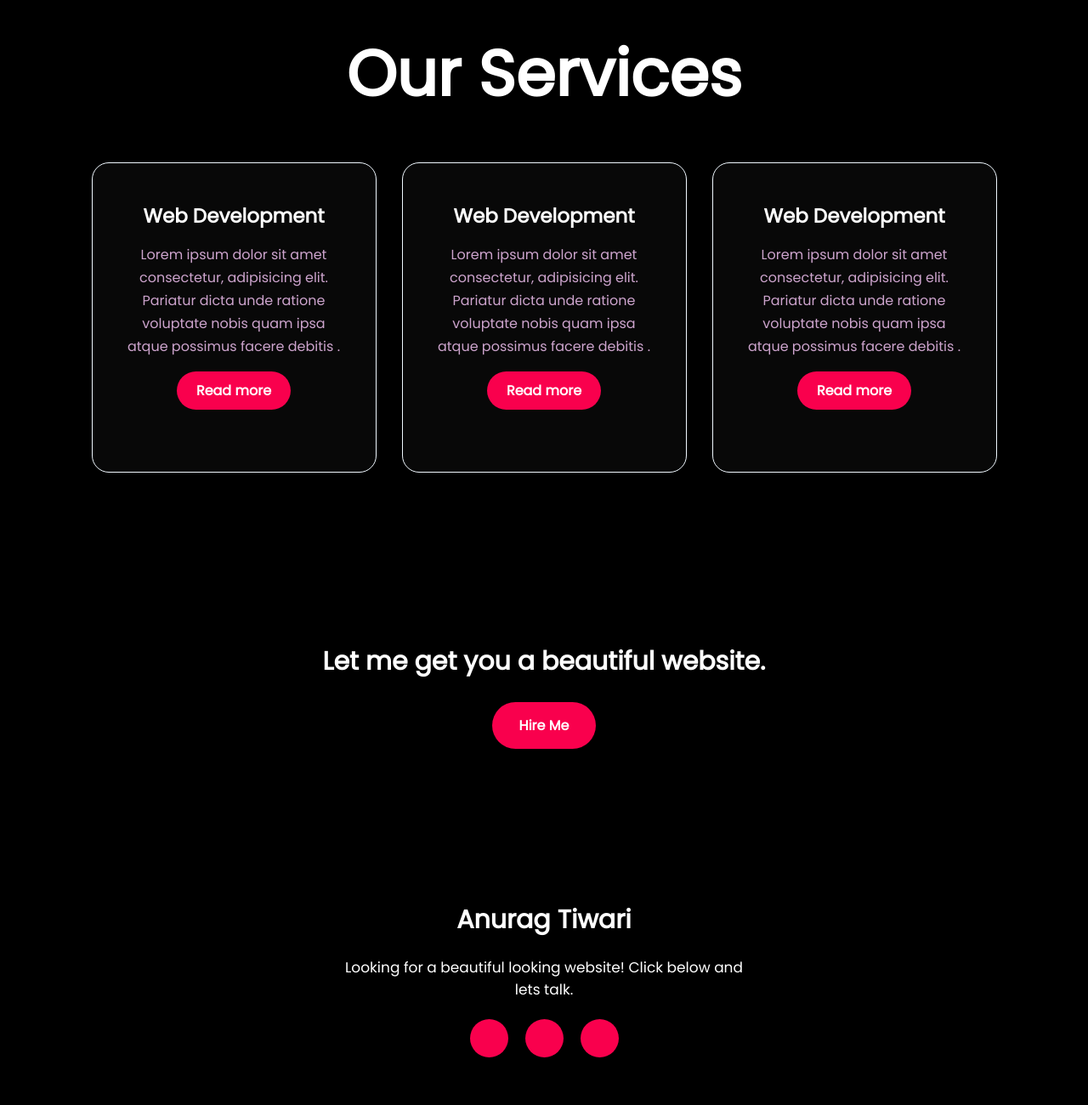
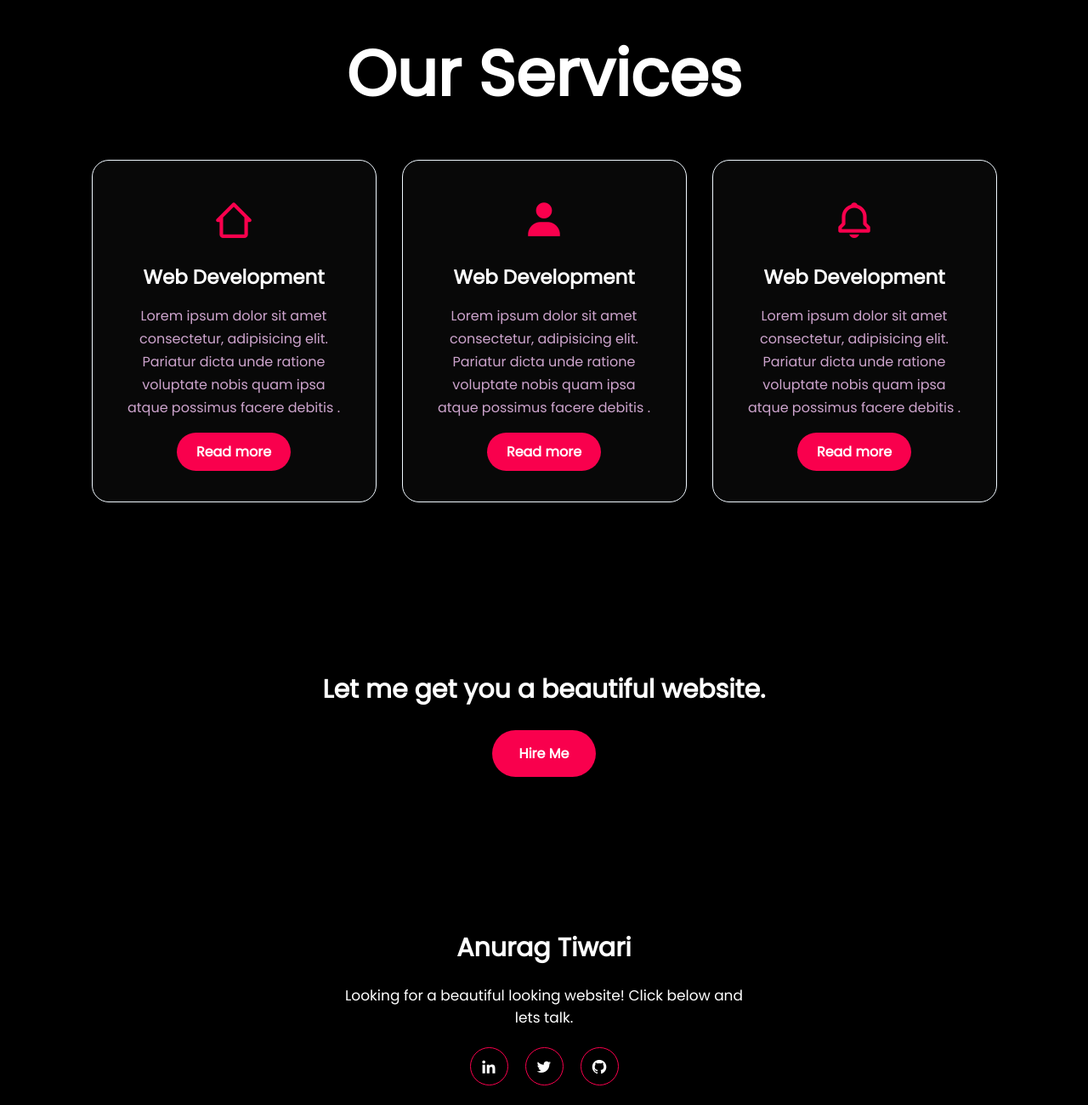
Before and after one commit to anurag-tiwari-up/ptf, a plain HTML site: page index.html in a window 1280 px wide. Shown: the part 1500-2800 px from the top of the page at 85% size. Drawn offline with nearby package versions, Linux system fonts and the light colour scheme.

Commit message:
refreshed icons

```diff
--- a/index.html
+++ b/index.html
@@ -6,6 +6,7 @@
     <meta name="viewport" content="width=device-width, initial-scale=1.0">
     <title>Anurag Tiwari | Web Developer</title>
     <link rel="shortcut icon" href="./devjpg1.png" type="image/x-icon">
+    <link href='https://unpkg.com/boxicons@2.1.4/css/boxicons.min.css' rel='stylesheet'>
     <link rel="stylesheet" href="style.css">
 
 </head>
@@ -14,7 +15,7 @@
     <!-- hero section -->
     <div class="hero">
         <nav>
-            <h2 class="logo">@t_<span>Anurag</span></h2>
+            <h2 class="logo">At_<span>Anurag</span></h2>
             <ul>
                 <li><a href="#">Home</a></li>
                 <li><a href="#">About Us</a></li>
@@ -22,7 +23,7 @@
                 <li><a href="#">Skills</a></li>
                 <li><a href="#">Contact Us</a></li>
             </ul>
-            <a href="#" class="btn">Jai Shree Ram</a>
+            <a href="#" class="btn">My Services</a>
         </nav>
         <div class="jpg1">
             <img src="devjpg1.png" alt="png">
@@ -47,7 +48,7 @@
         <div class="main">
 
             <img src="User-Profile-Transparent.png" alt="image">
-            <!-- <img id="rim" src="circle.png" alt="rim"> -->
+
 
             <div class="aboutme-text">
                 <h2>
@@ -68,7 +69,7 @@
 
         <div class="box">
             <div class="card">
-                <i class="fas fa-bars"></i>
+                <i class='bx bx-home-alt-2' ></i>
                 <h5>Web Development</h5>
                 <div class="para">
                     <p>Lorem ipsum dolor sit amet consectetur, adipisicing elit. Pariatur dicta unde ratione voluptate
@@ -82,7 +83,7 @@
 
 
             <div class="card">
-                <i class="far fa-user"></i>
+                <i class='bx bxs-user'></i>
                 <h5>Web Development</h5>
                 <div class="para">
                     <p>Lorem ipsum dolor sit amet consectetur, adipisicing elit. Pariatur dicta unde ratione voluptate
@@ -96,7 +97,7 @@
 
 
             <div class="card">
-                <i class="far fa-bell"></i>
+                <i class='bx bx-bell'></i>
                 <h5>Web Development</h5>
                 <div class="para">
                     <p>Lorem ipsum dolor sit amet consectetur, adipisicing elit. Pariatur dicta unde ratione voluptate
@@ -119,9 +120,9 @@
         <p>Anurag Tiwari</p>
         <p>Looking for a beautiful looking website! Click below and lets talk.</p>
         <div class="social">
-            <a href="https://www.linkedin.com/in/anurag-tiwari-8059b9240" target="_blank"><i class="fab fa-linkedin"></i></a>
-            <a href=" https://twitter.com/Anurag_TiwariAT?t=vgpOpugS2xaSk_LMp7yn0w&s=08" target="_blank"><i class="fab fa-twitter"></i></a>
-            <a href="https://github.com/anurag-tiwari-up" target="_blank"><i class="fab fa-github" ></i></a>
+            <a href="https://www.linkedin.com/in/anurag-tiwari-8059b9240" target="_blank"><i class='bx bxl-linkedin'></i></a>
+            <a href=" https://twitter.com/Anurag_TiwariAT?t=vgpOpugS2xaSk_LMp7yn0w&s=08" target="_blank"><i class='bx bxl-twitter' ></i></a>
+            <a href="https://github.com/anurag-tiwari-up" target="_blank"><i class='bx bxl-github' ></i></a>
         </div>
     </footer>
 </body>
--- a/style.css
+++ b/style.css
@@ -217,7 +217,7 @@ button:hover{
     min-height: 400px;
 }
 .card{
-    height: 365px;
+    height: auto;
     width: 335px;
     padding: 20px 35px;
     background: #080808;
@@ -331,12 +331,13 @@ footer p:nth-child(2){
     display: flex;
     align-items: center;
     justify-content: center;
-    background:  #f9004d;
+    background:  black;
     border-radius: 50%;
     margin: 22px 10px;
     color: white;
     text-decoration: none;
     font-size: 20px;
+    border: 1.5px solid #f9004d;
 }
 .social a:hover{
     transform: scale(1.3);
```
